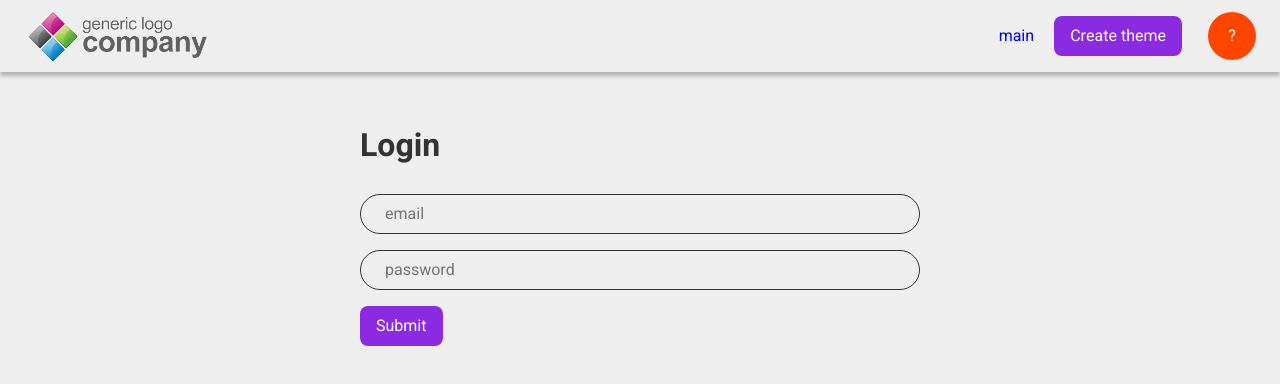
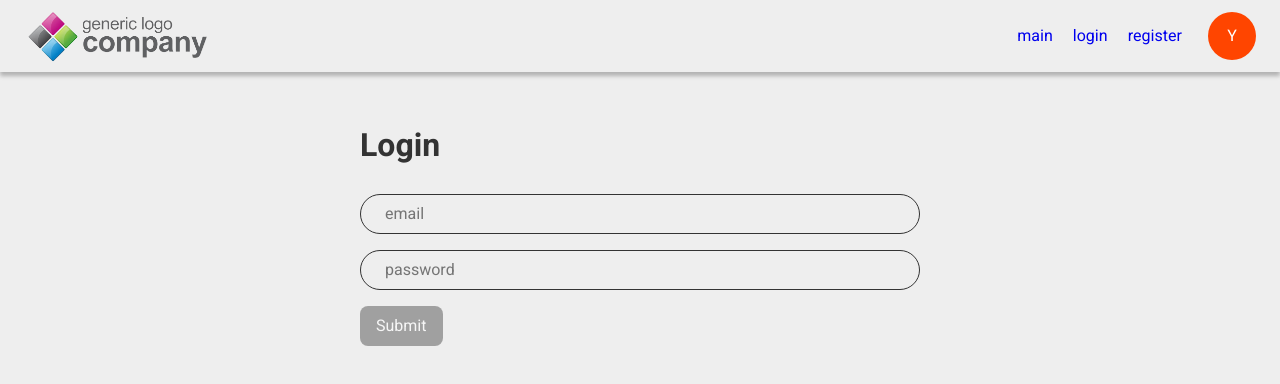
Before and after one commit to yonatanAiz2/react-session-1, a React (Create React App) app in the folder react-session-1-fe/: page /login in a window 1280 px wide. Shown: the top 384 px of the page. Built offline with nearby package versions, Linux system fonts and the light colour scheme.

Commit message:
connect basic auth and route protection

```diff
--- a/react-session-1-fe/src/App.tsx
+++ b/react-session-1-fe/src/App.tsx
@@ -5,6 +5,11 @@ import { BrowserRouter, Route, Switch } from "react-router-dom";
 import { ThemeProvider } from "styled-components/macro";
 import AppThemeProvider from "./context/AppThemeContext";
 import { Spinner } from "./components/Spinner/Spinner";
+import AuthContextProvider from "./context/AuthContext/AuthContext";
+import {
+  AuthRoute,
+  ProtectedRoute,
+} from "./components/AuthComponents/AuthRoutes";
 
 const Login = lazy(() => import("./screens/Login/Login"));
 const Register = lazy(() => import("./screens/Register/Register"));
@@ -15,6 +20,7 @@ const AddTheme = lazy(() => import("./screens/AddTheme/AddTheme"));
 function App() {
   return (
     <BrowserRouter>
+      <AuthContextProvider>
         <AppThemeProvider>
           {(theme) => (
             <ThemeProvider theme={theme}>
@@ -25,15 +31,16 @@ function App() {
                     <Route path="/" exact component={Themes} />
                     <Route path="/themes/:id" component={Themes} />
                     <Route path="/add-theme" component={AddTheme} />
+                    <Route path="/profile" component={Profile} />
                     <Route path="/login" component={Login} />
                     <Route path="/register" component={Register} />
-                  <Route path="/profile" component={Profile} />
                   </Switch>
                 </Suspense>
               </Layout>
             </ThemeProvider>
           )}
         </AppThemeProvider>
+      </AuthContextProvider>
     </BrowserRouter>
   );
 }
--- /dev/null
+++ b/react-session-1-fe/src/components/AuthComponents/AuthRoutes.tsx
@@ -0,0 +1,31 @@
+import { RouteProps, Route, Redirect } from "react-router-dom";
+import { useAuthContext } from "../../context/AuthContext/AuthContext";
+import { Spinner } from "../Spinner/Spinner";
+
+export const ProtectedRoute = (props: RouteProps) => {
+  const { isAuthenticated, authenticatingStatus } = useAuthContext();
+
+  if (authenticatingStatus === "idle" || authenticatingStatus === "loading") {
+    return <Spinner />;
+  }
+
+  if (isAuthenticated) {
+    return <Route {...props} />;
+  }
+
+  return <Redirect to="/" />;
+};
+
+export const AuthRoute = (props: RouteProps) => {
+  const { isAuthenticated, authenticatingStatus } = useAuthContext();
+
+  if (authenticatingStatus === "idle" || authenticatingStatus === "loading") {
+    return <Spinner />;
+  }
+
+  if (!isAuthenticated) {
+    return <Route {...props} />;
+  }
+
+  return <Redirect to="/" />;
+};
--- a/react-session-1-fe/src/components/Layout/Navbar/Navbar.tsx
+++ b/react-session-1-fe/src/components/Layout/Navbar/Navbar.tsx
@@ -1,25 +1,38 @@
-// import { a } from "react-router-dom";
+import { Link } from "react-router-dom";
+import { useAuthContext } from "../../../context/AuthContext/AuthContext";
 import Button from "../../Button/Button";
 import * as S from "./Navbar.style";
 
 const Navbar = () => {
+  const { isAuthenticated } = useAuthContext();
   return (
     <S.Navbar>
       <img src="/assets/logo.png" alt="logo" />
       <S.LinksContainer>
         <ul>
           <li>
-            <a href="/">main</a>
+            <Link to="/">main</Link>
           </li>
-          <li>
-            <a href="/create-theme">
-              <Button colorType="primary">Create theme</Button>
-            </a>
-          </li>
+          {isAuthenticated ? (
+            <li>
+              <Link to="/add-theme">
+                <Button colorType="primary">Create theme</Button>
+              </Link>
+            </li>
+          ) : (
+            <>
+              <li>
+                <Link to="/login">login</Link>
+              </li>
+              <li>
+                <Link to="/register">register</Link>
+              </li>
+            </>
+          )}
         </ul>
-        <a href="/profile">
-          <S.Profile>?</S.Profile>
-        </a>
+        <Link to="/profile">
+          <S.Profile>Y</S.Profile>
+        </Link>
       </S.LinksContainer>
     </S.Navbar>
   );
--- /dev/null
+++ b/react-session-1-fe/src/context/AuthContext/AuthContext.tsx
@@ -0,0 +1,106 @@
+import { createContext, useContext, useEffect, useReducer } from "react";
+import { useHistory } from "react-router-dom";
+import axiosInstance from "../../utils/axiosInstance";
+import { Actions, AuthState } from "./AuthContext.types";
+
+interface Props extends AuthState {
+  login: (auth: LoginPayload) => void;
+  register: (user: RegisterPayload) => void;
+}
+
+const initialState: AuthState = {
+  isAuthenticated: false,
+  authenticatingStatus: "idle",
+};
+
+const AuthContext = createContext<Props>({ ...initialState } as Props);
+
+const reducer = (state: AuthState, action: Actions): AuthState => {
+  switch (action.type) {
+    case "LOGIN_REQUEST":
+    case "REGISTER_REQUEST":
+      return { ...state, authenticatingStatus: "loading" };
+
+    case "LOGIN_SUCCESS":
+    case "REGISTER_SUCCESS":
+      return {
+        ...state,
+        authenticatingStatus: "success",
+        user: action.payload,
+        isAuthenticated: true,
+      };
+
+    case "LOGIN_FAILURE":
+    case "REGISTER_FAILURE":
+      return {
+        ...state,
+        authenticatingStatus: "rejected",
+        user: undefined,
+        isAuthenticated: false,
+      };
+    default:
+      return state;
+  }
+};
+
+const AuthContextProvider: React.FC = ({ children }) => {
+  const history = useHistory();
+  const [state, dispatch] = useReducer(reducer, initialState);
+
+  const onAuthSuccess = (authResponse: AuthResponse) => {
+    history.push("/");
+    sessionStorage.setItem("token", authResponse.jwt);
+    sessionStorage.setItem("user", JSON.stringify(authResponse.user));
+  };
+
+  const login = async (auth: LoginPayload) => {
+    dispatch({ type: "LOGIN_REQUEST" });
+    try {
+      const { data } = await axiosInstance.post<AuthResponse>(
+        "/auth/local",
+        auth
+      );
+      dispatch({ type: "LOGIN_SUCCESS", payload: data.user });
+      onAuthSuccess(data);
+    } catch (e) {
+      dispatch({ type: "LOGIN_FAILURE" });
+    }
+  };
+
+  const register = async (user: RegisterPayload) => {
+    dispatch({ type: "REGISTER_REQUEST" });
+    try {
+      const { data } = await axiosInstance.post<AuthResponse>(
+        "/auth/local/register",
+        user
+      );
+      dispatch({ type: "REGISTER_SUCCESS", payload: data.user });
+      onAuthSuccess(data);
+    } catch (e) {
+      dispatch({ type: "REGISTER_FAILURE" });
+    }
+  };
+
+  useEffect(() => {
+    dispatch({ type: "LOGIN_REQUEST" });
+
+    const token = sessionStorage.getItem("token");
+    const user = sessionStorage.getItem("user");
+
+    if (token && user) {
+      dispatch({ type: "LOGIN_SUCCESS", payload: JSON.parse(user) });
+    } else {
+      dispatch({ type: "LOGIN_FAILURE" });
+    }
+  }, []);
+
+  return (
+    <AuthContext.Provider value={{ login, register, ...state }}>
+      {children}
+    </AuthContext.Provider>
+  );
+};
+
+export const useAuthContext = () => useContext(AuthContext);
+
+export default AuthContextProvider;
--- a/react-session-1-fe/src/screens/Login/Login.tsx
+++ b/react-session-1-fe/src/screens/Login/Login.tsx
@@ -2,23 +2,35 @@ import * as Yup from "yup";
 import { Form, Formik } from "formik";
 import * as S from "./Login.style";
 import { FormikSubmitButton } from "../../components/Button/Button";
-import { FormikInput, Input } from "../../components/Input/Input";
-import Button from "../../components/Button/Button";
+import { FormikInput } from "../../components/Input/Input";
+import { useAuthContext } from "../../context/AuthContext/AuthContext";
+
+const validationSchema = () =>
+  Yup.object({
+    identifier: Yup.string().required().min(3),
+    password: Yup.string().required().min(6),
+  });
+
+const initialState: LoginPayload = { identifier: "", password: "" };
 
 const Login = () => {
+  const { login } = useAuthContext();
+
   return (
     <S.Container>
       <h1>Login</h1>
-      <form
-        onSubmit={(e) => {
-          e.preventDefault();
-          console.log("values");
-        }}
+      <Formik
+        validateOnMount
+        validationSchema={validationSchema}
+        initialValues={initialState}
+        onSubmit={login}
       >
-        <Input placeholder="email" name="identifier" />
-        <Input type="password" placeholder="password" name="password" />
-        <Button type="submit">Submit</Button>
-      </form>
+        <Form>
+          <FormikInput placeholder="email" name="identifier" />
+          <FormikInput type="password" placeholder="password" name="password" />
+          <FormikSubmitButton />
+        </Form>
+      </Formik>
     </S.Container>
   );
 };
--- a/react-session-1-fe/src/screens/Register/Register.tsx
+++ b/react-session-1-fe/src/screens/Register/Register.tsx
@@ -3,6 +3,7 @@ import { Form, Formik } from "formik";
 import * as S from "./Register.style";
 import { FormikSubmitButton } from "../../components/Button/Button";
 import { FormikInput } from "../../components/Input/Input";
+import { useAuthContext } from "../../context/AuthContext/AuthContext";
 
 interface RegisterPayloadWithRePassword extends RegisterPayload {
   rePassword: string;
@@ -26,6 +27,8 @@ const validationSchema = () =>
   });
 
 const Register = () => {
+  const { register } = useAuthContext();
+
   return (
     <S.Container>
       <h1>Register</h1>
@@ -33,7 +36,7 @@ const Register = () => {
         validateOnMount
         validationSchema={validationSchema}
         initialValues={initialState}
-        onSubmit={(values) => console.log(values)}
+        onSubmit={register}
       >
         <Form>
           <FormikInput placeholder="username" name="username" />
--- a/react-session-1-fe/src/utils/axiosInstance.ts
+++ b/react-session-1-fe/src/utils/axiosInstance.ts
@@ -18,6 +18,12 @@ axiosInstance.interceptors.response.use(
     return response;
   },
   function (error) {
+    const errorMsg = error?.response?.data?.error?.message;
+
+    if (errorMsg) {
+      alert(errorMsg);
+    }
+
     return Promise.reject(error);
   }
 );
```
Also changed, not shown: react-session-1-fe/src/context/AuthContext/AuthContext.types.ts (added, +39 -0 lines). Lines whose indentation alone changed are shown as unchanged.
